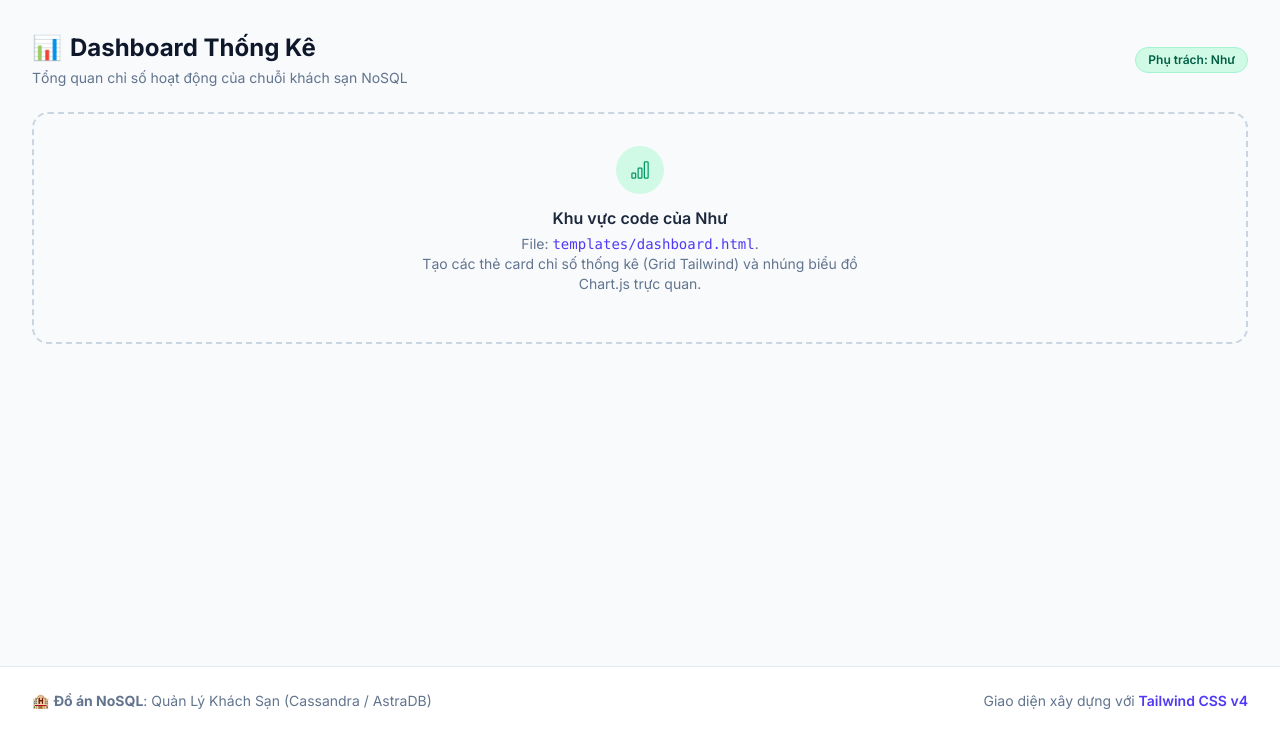
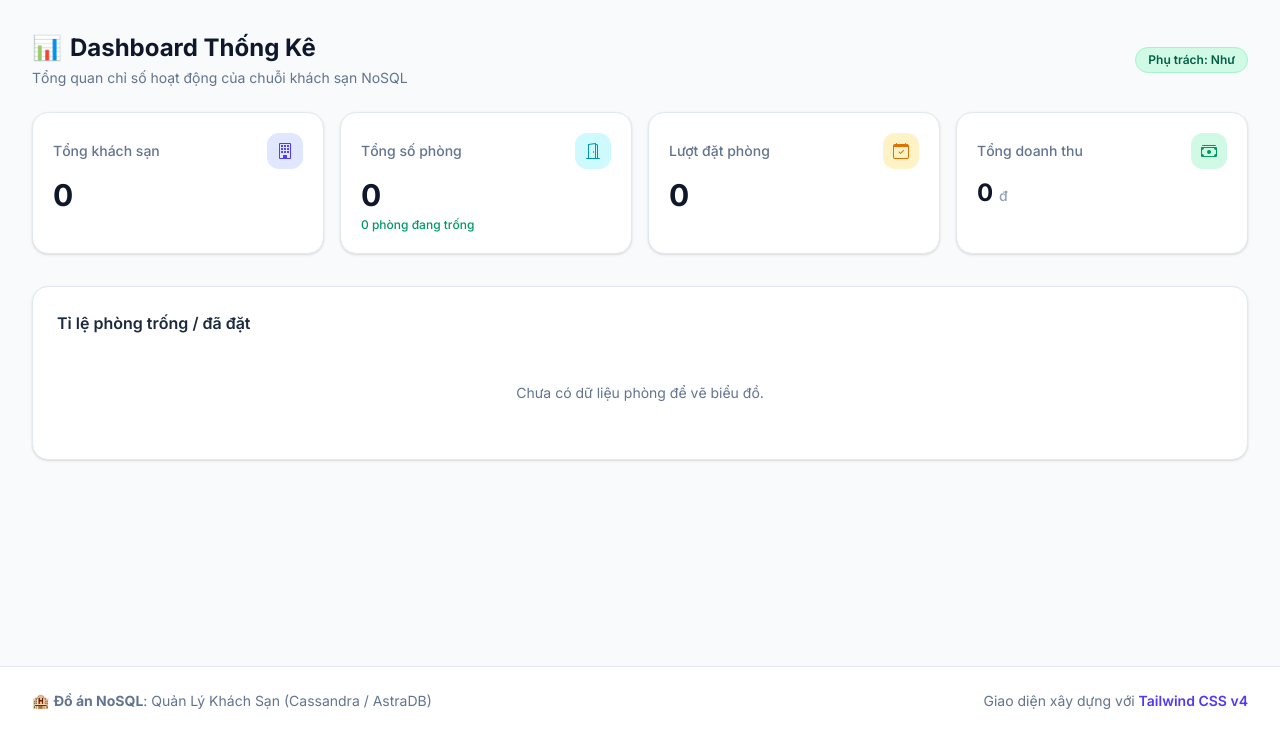
Before and after one commit to nguyenanhquan060205-lab/QLKS-NoSQL, a Flask app: page /dashboard in a window 1280 px wide. Shown: the part 65-800 px from the top of the page. Run offline with Flask 3, Linux system fonts and the light colour scheme.

Commit message:
NOS-2,3,4,5: Setup AstraDB, hoan thien db.py va Dashboard thong ke

```diff
--- a/database/db.py
+++ b/database/db.py
@@ -13,15 +13,9 @@ _session = None
 
 def get_session():
     """
-    TODO (Như):
-    1. Lấy thông tin cấu hình từ file .env:
-       - ASTRA_DB_SECURE_BUNDLE_PATH (đường dẫn tới file secure-connect-*.zip)
-       - ASTRA_DB_TOKEN (Token dạng AstraCS:...)
-       - ASTRA_DB_KEYSPACE (hotel_ks)
-    2. Sử dụng thư viện cassandra-driver để kết nối:
-       from cassandra.cluster import Cluster
-       from cassandra.auth import PlainTextAuthProvider
-    3. Trả về session để các Service thực hiện truy vấn CQL.
+    Kết nối tới AstraDB bằng cassandra-driver, dùng Secure Connect Bundle + Token
+    lấy từ file .env (xem hướng dẫn trong .env.example).
+    Session được cache lại (biến _session) để không phải kết nối lại mỗi request.
     """
     global _session
     if _session is not None:
@@ -31,8 +25,14 @@ def get_session():
     token = os.getenv("ASTRA_DB_TOKEN")
     keyspace = os.getenv("ASTRA_DB_KEYSPACE", "hotel_ks")
 
-    # TODO (Như): Bỏ comment và hoàn thiện đoạn kết nối bên dưới khi có file zip bundle
-    """
+    if not bundle_path or not token:
+        print("⚠️  Chưa cấu hình kết nối AstraDB (thiếu ASTRA_DB_SECURE_BUNDLE_PATH hoặc ASTRA_DB_TOKEN trong .env).")
+        return None
+
+    if not os.path.exists(bundle_path):
+        print(f"❌ Không tìm thấy Secure Connect Bundle tại: {bundle_path}")
+        return None
+
     try:
         from cassandra.cluster import Cluster
         from cassandra.auth import PlainTextAuthProvider
@@ -46,7 +46,10 @@ def get_session():
     except Exception as e:
         print(f"❌ Lỗi kết nối AstraDB: {e}")
         return None
-    """
 
-    print("⚠️  Chưa cấu hình kết nối AstraDB (Đang chạy ở chế độ khung sườn).")
-    return None
+
+if __name__ == "__main__":
+    # Chạy: python database/db.py  ->  để tự test kết nối độc lập (đúng yêu cầu AC của QLKS-02)
+    s = get_session()
+    if s:
+        print("Đã sẵn sàng để truy vấn keyspace hotel_ks.")
--- a/routes/dashboard_routes.py
+++ b/routes/dashboard_routes.py
@@ -11,10 +11,10 @@ dashboard_bp = Blueprint('dashboard', __name__)
 @dashboard_bp.route('/', methods=['GET'])
 def index():
     """
-    TODO (Như):
-    - Trang chủ giới thiệu về hệ thống Quản lý Khách sạn NoSQL
+    Trang chủ giới thiệu hệ thống + dải số liệu nhanh (lấy chung từ dashboard_service).
     """
-    return render_template('index.html')
+    stats = dashboard_service.get_dashboard_stats()
+    return render_template('index.html', stats=stats)
 
 
 @dashboard_bp.route('/dashboard', methods=['GET'])
--- a/services/dashboard_service.py
+++ b/services/dashboard_service.py
@@ -5,31 +5,54 @@
 
 from database.db import get_session
 
+_EMPTY_STATS = {
+    "total_hotels": 0,
+    "total_rooms": 0,
+    "available_rooms": 0,
+    "total_bookings": 0,
+    "total_revenue": 0,
+}
+
+
 def get_dashboard_stats():
     """
-    TODO (Như):
-    - Tổng hợp số liệu thống kê để hiển thị trên trang Dashboard:
-      + Tổng số khách sạn trong hệ thống
-      + Tổng số phòng & số phòng đang trống (is_available = True)
-      + Tổng số lượt đặt phòng
-      + Ước tính tổng doanh thu
-    - Trả về dictionary chứa các chỉ số thống kê.
+    Tổng hợp số liệu thống kê cho trang Dashboard & Trang chủ:
+      + Tổng số khách sạn (bảng hotels)
+      + Tổng số phòng & số phòng đang trống (bảng rooms_by_hotel, is_available)
+      + Tổng số lượt đặt phòng (bảng bookings_by_guest)
+      + Tổng doanh thu (tổng total_amount trong bảng invoices_by_booking)
+
+    Lưu ý: vì các bảng này khá nhỏ (dữ liệu demo), ta SELECT toàn bộ cột cần
+    thiết rồi đếm/tính tổng ở phía Python, tránh phải dùng ALLOW FILTERING
+    hay aggregate function của CQL (vốn không tối ưu và dễ lỗi khi bảng lớn).
     """
     session = get_session()
     if not session:
+        return dict(_EMPTY_STATS)
+
+    try:
+        hotel_rows = list(session.execute("SELECT hotel_id FROM hotels;"))
+        total_hotels = len(hotel_rows)
+
+        room_rows = list(session.execute("SELECT is_available FROM rooms_by_hotel;"))
+        total_rooms = len(room_rows)
+        available_rooms = sum(1 for r in room_rows if r.is_available)
+
+        booking_rows = list(session.execute("SELECT booking_id FROM bookings_by_guest;"))
+        total_bookings = len(booking_rows)
+
+        invoice_rows = list(session.execute("SELECT total_amount FROM invoices_by_booking;"))
+        total_revenue = sum(
+            float(r.total_amount) for r in invoice_rows if r.total_amount is not None
+        )
+
         return {
-            "total_hotels": 0,
-            "total_rooms": 0,
-            "available_rooms": 0,
-            "total_bookings": 0,
-            "total_revenue": 0
+            "total_hotels": total_hotels,
+            "total_rooms": total_rooms,
+            "available_rooms": available_rooms,
+            "total_bookings": total_bookings,
+            "total_revenue": total_revenue,
         }
-
-    # Viết code tổng hợp thống kê tại đây
-    return {
-        "total_hotels": 0,
-        "total_rooms": 0,
-        "available_rooms": 0,
-        "total_bookings": 0,
-        "total_revenue": 0
-    }
+    except Exception as e:
+        print(f"❌ Lỗi khi lấy thống kê dashboard: {e}")
+        return dict(_EMPTY_STATS)
--- a/templates/dashboard.html
+++ b/templates/dashboard.html
@@ -24,17 +24,86 @@
     </span>
 </div>
 
-<div class="bg-slate-50 border-2 border-dashed border-slate-300 rounded-2xl p-8 text-center">
-    <div class="w-12 h-12 rounded-full bg-emerald-100 text-emerald-600 flex items-center justify-center mx-auto mb-3 text-xl">
-        <i class="bi bi-bar-chart"></i>
+<!-- 4 THẺ CARD CHỈ SỐ TỔNG QUAN -->
+<div class="grid grid-cols-1 sm:grid-cols-2 lg:grid-cols-4 gap-4 mb-8">
+
+    <div class="bg-white border border-slate-200 rounded-2xl p-5 shadow-sm hover:shadow-md transition">
+        <div class="flex items-center justify-between mb-2">
+            <span class="text-sm font-medium text-slate-500">Tổng khách sạn</span>
+            <span class="w-9 h-9 rounded-xl bg-indigo-100 text-indigo-600 flex items-center justify-center">
+                <i class="bi bi-building"></i>
+            </span>
+        </div>
+        <p class="text-3xl font-extrabold text-slate-900">{{ stats.total_hotels }}</p>
     </div>
-    <h3 class="font-semibold text-slate-800 mb-1">Khu vực code của Như</h3>
-    <p class="text-sm text-slate-500 max-w-md mx-auto mb-4">
-        File: <code class="text-indigo-600 font-mono">templates/dashboard.html</code>.<br>
-        Tạo các thẻ card chỉ số thống kê (Grid Tailwind) và nhúng biểu đồ Chart.js trực quan.
-    </p>
+
+    <div class="bg-white border border-slate-200 rounded-2xl p-5 shadow-sm hover:shadow-md transition">
+        <div class="flex items-center justify-between mb-2">
+            <span class="text-sm font-medium text-slate-500">Tổng số phòng</span>
+            <span class="w-9 h-9 rounded-xl bg-cyan-100 text-cyan-600 flex items-center justify-center">
+                <i class="bi bi-door-open"></i>
+            </span>
+        </div>
+        <p class="text-3xl font-extrabold text-slate-900">{{ stats.total_rooms }}</p>
+        <p class="text-xs text-emerald-600 font-medium mt-1">{{ stats.available_rooms }} phòng đang trống</p>
+    </div>
+
+    <div class="bg-white border border-slate-200 rounded-2xl p-5 shadow-sm hover:shadow-md transition">
+        <div class="flex items-center justify-between mb-2">
+            <span class="text-sm font-medium text-slate-500">Lượt đặt phòng</span>
+            <span class="w-9 h-9 rounded-xl bg-amber-100 text-amber-600 flex items-center justify-center">
+                <i class="bi bi-calendar-check"></i>
+            </span>
+        </div>
+        <p class="text-3xl font-extrabold text-slate-900">{{ stats.total_bookings }}</p>
+    </div>
+
+    <div class="bg-white border border-slate-200 rounded-2xl p-5 shadow-sm hover:shadow-md transition">
+        <div class="flex items-center justify-between mb-2">
+            <span class="text-sm font-medium text-slate-500">Tổng doanh thu</span>
+            <span class="w-9 h-9 rounded-xl bg-emerald-100 text-emerald-600 flex items-center justify-center">
+                <i class="bi bi-cash-stack"></i>
+            </span>
+        </div>
+        <p class="text-2xl font-extrabold text-slate-900">
+            {{ "{:,.0f}".format(stats.total_revenue) }} <span class="text-sm font-medium text-slate-400">đ</span>
+        </p>
+    </div>
 </div>
 
-<!-- TODO (Như): Viết các card thống kê và biểu đồ tại đây -->
+<!-- BIỂU ĐỒ TRẠNG THÁI PHÒNG (Chart.js) -->
+<div class="bg-white border border-slate-200 rounded-2xl p-6 shadow-sm">
+    <h3 class="font-semibold text-slate-800 mb-4">Tỉ lệ phòng trống / đã đặt</h3>
+    {% if stats.total_rooms > 0 %}
+    <div class="max-w-xs mx-auto">
+        <canvas id="roomStatusChart"></canvas>
+    </div>
+    {% else %}
+    <p class="text-sm text-slate-500 text-center py-8">Chưa có dữ liệu phòng để vẽ biểu đồ.</p>
+    {% endif %}
+</div>
 
 {% endblock %}
+
+{% block scripts %}
+{% if stats.total_rooms > 0 %}
+<script src="https://cdn.jsdelivr.net/npm/chart.js@4"></script>
+<script>
+    const ctx = document.getElementById('roomStatusChart');
+    new Chart(ctx, {
+        type: 'doughnut',
+        data: {
+            labels: ['Phòng trống', 'Phòng đã đặt'],
+            datasets: [{
+                data: [{{ stats.available_rooms }}, {{ stats.total_rooms - stats.available_rooms }}],
+                backgroundColor: ['#10b981', '#f59e0b'],
+                borderWidth: 0
+            }]
+        },
+        options: {
+            plugins: { legend: { position: 'bottom' } }
+        }
+    });
+</script>
+{% endif %}
+{% endblock %}
```
Also changed, not shown: templates/index.html (+17 -7 lines).
